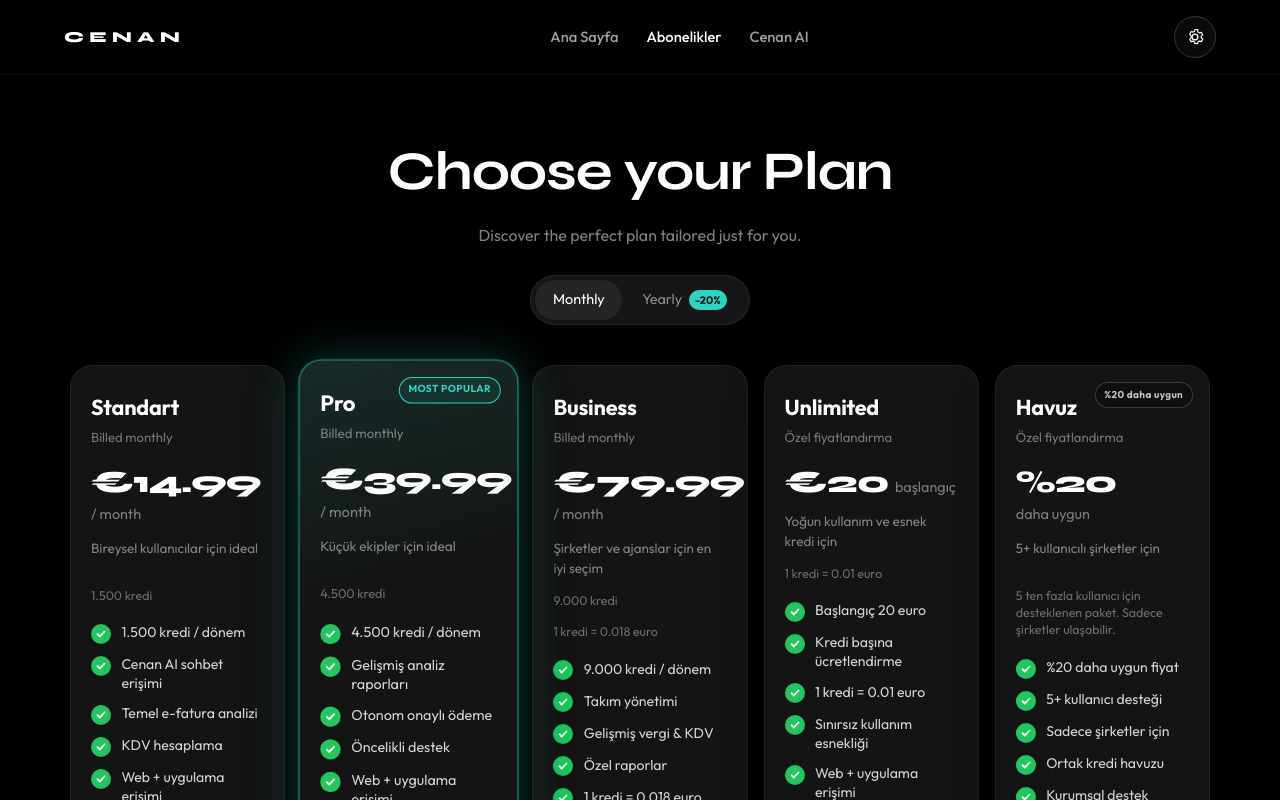
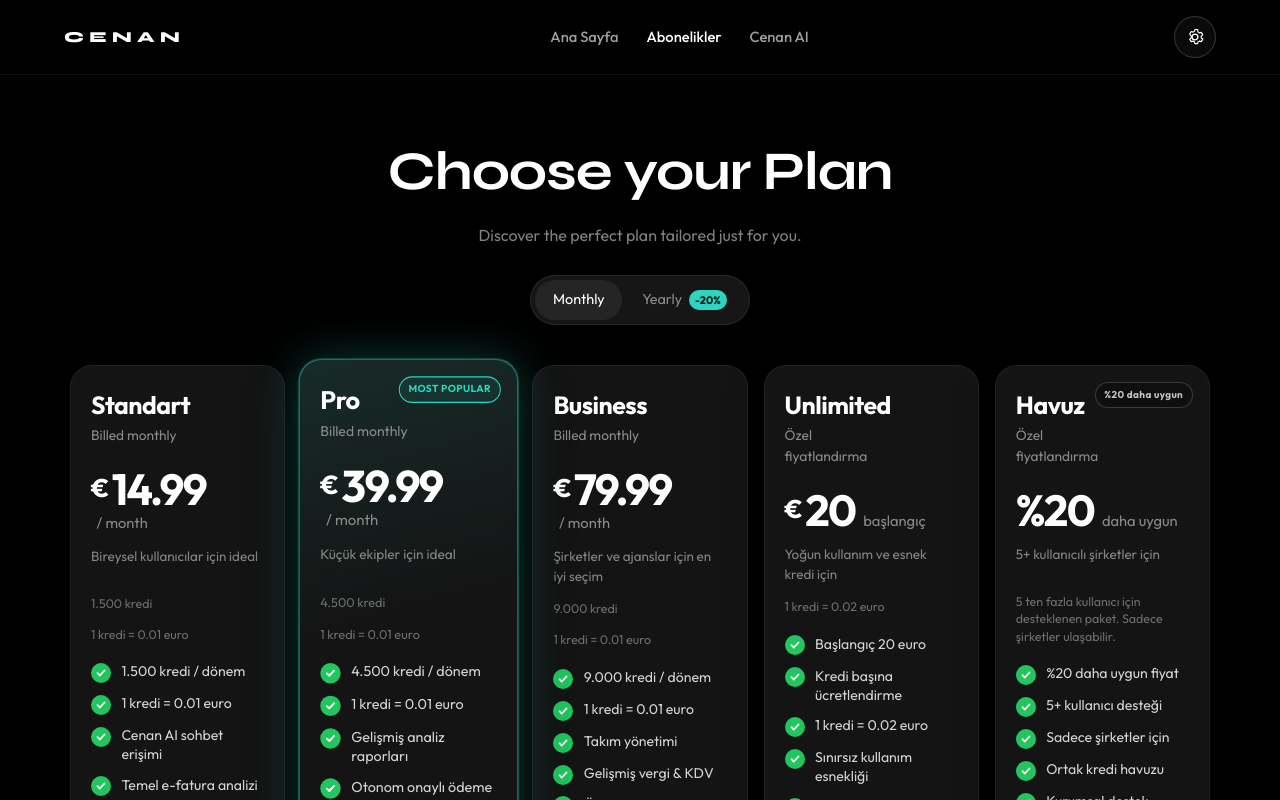
Before and after one commit to tunahanaktas01515-svg/main, a React (Vite) app: page /abonelikler in a window 1280 px wide. Shown: the top 800 px of the page. Built offline with nearby package versions, Linux system fonts and the light colour scheme.

Commit message:
Update credit rates and Premium-style plan typography
Set Standart/Pro/Business to 1 credit = 0.01 euro and Unlimited to
0.02 euro. Restyle plan name and price to match bold Premium/$49 look.

Co-authored-by: nassunucusu01 <nassunucusu01@users.noreply.github.com>

```diff
--- a/src/config.ts
+++ b/src/config.ts
@@ -33,11 +33,13 @@ export const PLANS: Plan[] = [
     audience: 'Bireysel kullanıcılar için ideal',
     features: [
       '1.500 kredi / dönem',
+      '1 kredi = 0.01 euro',
       'Cenan AI sohbet erişimi',
       'Temel e-fatura analizi',
       'KDV hesaplama',
       'Web + uygulama erişimi',
     ],
+    note: '1 kredi = 0.01 euro',
   },
   {
     id: 'pro',
@@ -50,11 +52,13 @@ export const PLANS: Plan[] = [
     audience: 'Küçük ekipler için ideal',
     features: [
       '4.500 kredi / dönem',
+      '1 kredi = 0.01 euro',
       'Gelişmiş analiz raporları',
       'Otonom onaylı ödeme',
       'Öncelikli destek',
       'Web + uygulama erişimi',
     ],
+    note: '1 kredi = 0.01 euro',
   },
   {
     id: 'business',
@@ -65,12 +69,12 @@ export const PLANS: Plan[] = [
     audience: 'Şirketler ve ajanslar için en iyi seçim',
     features: [
       '9.000 kredi / dönem',
+      '1 kredi = 0.01 euro',
       'Takım yönetimi',
       'Gelişmiş vergi & KDV',
       'Özel raporlar',
-      '1 kredi = 0.018 euro',
     ],
-    note: '1 kredi = 0.018 euro',
+    note: '1 kredi = 0.01 euro',
   },
   {
     id: 'unlimited',
@@ -83,11 +87,11 @@ export const PLANS: Plan[] = [
     features: [
       'Başlangıç 20 euro',
       'Kredi başına ücretlendirme',
-      '1 kredi = 0.01 euro',
+      '1 kredi = 0.02 euro',
       'Sınırsız kullanım esnekliği',
       'Web + uygulama erişimi',
     ],
-    note: '1 kredi = 0.01 euro',
+    note: '1 kredi = 0.02 euro',
   },
   {
     id: 'havuz',
--- a/src/pages/Subscriptions.css
+++ b/src/pages/Subscriptions.css
@@ -127,38 +127,59 @@
   background: rgba(45, 212, 191, 0.08);
 }
 
-.plan-card__header h2 {
+.plan-card__header {
+  padding-right: 4.5rem;
+}
+
+.plan-card__name {
   margin: 0;
-  font-size: 1.35rem;
-  font-weight: 650;
-  letter-spacing: -0.01em;
+  font-family: var(--font-body);
+  font-size: 1.55rem;
+  font-weight: 700;
+  letter-spacing: -0.02em;
+  color: #ffffff;
+  line-height: 1.15;
 }
 
 .plan-card__billed {
-  margin: 0.3rem 0 0;
-  font-size: 0.82rem;
-  color: rgba(255, 255, 255, 0.42);
+  margin: 0.35rem 0 0;
+  font-size: 0.86rem;
+  font-weight: 400;
+  color: #8a8a8a;
 }
 
 .plan-card__price-row {
   display: flex;
   align-items: baseline;
-  gap: 0.4rem;
-  margin-top: 0.35rem;
+  gap: 0.15rem;
+  margin-top: 0.55rem;
   flex-wrap: wrap;
 }
 
+.plan-card__currency {
+  font-family: var(--font-body);
+  font-size: clamp(1.55rem, 2vw, 1.9rem);
+  font-weight: 800;
+  color: #ffffff;
+  line-height: 1;
+  align-self: flex-start;
+  margin-top: 0.28em;
+}
+
 .plan-card__amount {
-  font-family: var(--font-display);
-  font-size: clamp(1.8rem, 2.4vw, 2.35rem);
-  font-weight: 750;
-  letter-spacing: -0.03em;
-  line-height: 1;
+  font-family: var(--font-body);
+  font-size: clamp(2.6rem, 3.4vw, 3.35rem);
+  font-weight: 800;
+  letter-spacing: -0.04em;
+  line-height: 0.95;
+  color: #ffffff;
 }
 
 .plan-card__period {
-  font-size: 0.9rem;
-  color: rgba(255, 255, 255, 0.45);
+  margin-left: 0.35rem;
+  font-size: 0.92rem;
+  font-weight: 400;
+  color: #8a8a8a;
 }
 
 .plan-card__audience {
--- a/src/pages/Subscriptions.tsx
+++ b/src/pages/Subscriptions.tsx
@@ -1,5 +1,5 @@
 import { useState } from 'react'
-import { PLANS } from '../config'
+import { PLANS, type Plan } from '../config'
 import ContactSection from '../components/ContactSection'
 import './Subscriptions.css'
 
@@ -19,6 +19,22 @@ function CheckIcon() {
       </svg>
     </span>
   )
+}
+
+function formatPriceParts(plan: Plan, billing: Billing) {
+  if (plan.id === 'unlimited') {
+    return { currency: '€', value: '20', suffix: 'başlangıç' }
+  }
+  if (plan.id === 'havuz') {
+    return { currency: '', value: '%20', suffix: 'daha uygun' }
+  }
+  const amount = billing === 'monthly' ? plan.monthly : plan.yearly
+  const [whole, fraction] = (amount ?? 0).toFixed(2).split('.')
+  return {
+    currency: '€',
+    value: fraction === '00' ? whole : `${whole}.${fraction}`,
+    suffix: billing === 'monthly' ? '/ month' : '/ year',
+  }
 }
 
 export default function Subscriptions() {
@@ -52,19 +68,7 @@ export default function Subscriptions() {
       <div className="plans__grid">
         {PLANS.map((plan) => {
           const billedLabel = billing === 'monthly' ? 'Billed monthly' : 'Billed yearly'
-          let priceMain = ''
-          let priceSuffix = billing === 'monthly' ? '/ month' : '/ year'
-
-          if (plan.id === 'unlimited') {
-            priceMain = '€20'
-            priceSuffix = 'başlangıç'
-          } else if (plan.id === 'havuz') {
-            priceMain = '%20'
-            priceSuffix = 'daha uygun'
-          } else {
-            const value = billing === 'monthly' ? plan.monthly : plan.yearly
-            priceMain = `€${value?.toFixed(2)}`
-          }
+          const price = formatPriceParts(plan, billing)
 
           return (
             <article
@@ -78,15 +82,18 @@ export default function Subscriptions() {
               )}
 
               <div className="plan-card__header">
-                <h2>{plan.name}</h2>
+                <h2 className="plan-card__name">{plan.name}</h2>
                 <p className="plan-card__billed">
-                  {plan.id === 'unlimited' || plan.id === 'havuz' ? 'Özel fiyatlandırma' : billedLabel}
+                  {plan.id === 'unlimited' || plan.id === 'havuz'
+                    ? 'Özel fiyatlandırma'
+                    : billedLabel}
                 </p>
               </div>
 
-              <div className="plan-card__price-row">
-                <span className="plan-card__amount">{priceMain}</span>
-                <span className="plan-card__period">{priceSuffix}</span>
+              <div className="plan-card__price-row" aria-label={`${price.currency}${price.value} ${price.suffix}`}>
+                {price.currency && <span className="plan-card__currency">{price.currency}</span>}
+                <span className="plan-card__amount">{price.value}</span>
+                <span className="plan-card__period">{price.suffix}</span>
               </div>
 
               <p className="plan-card__audience">{plan.audience}</p>
```
